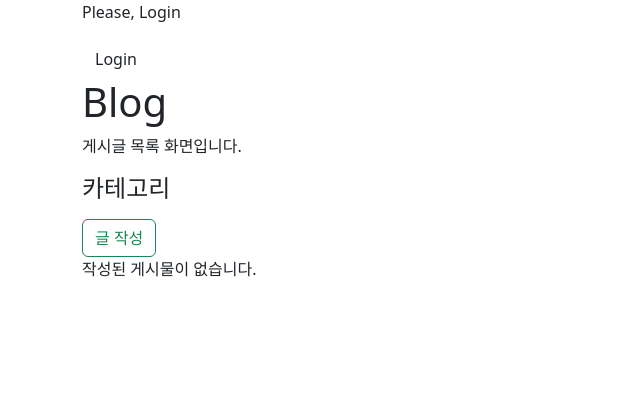
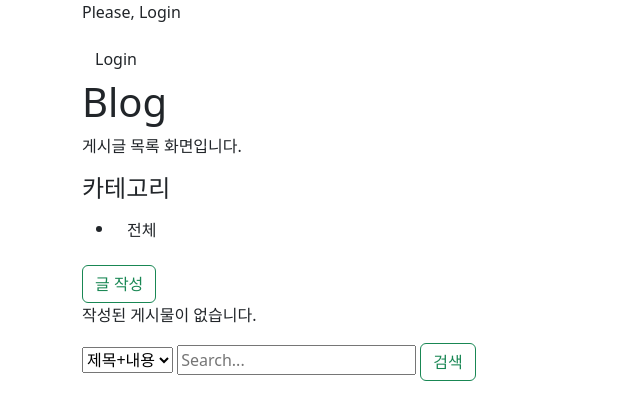
Before and after one commit to bloodsteelrain/Django-techblog, a Django app: page /blog/ in a window 1280 px wide. Shown: the top 420 px of the page, without its empty margins (0-640 px from the left). Run offline with Django 4.2, Linux system fonts and the light colour scheme; data that the repository does not hold is empty.

Commit message:
삭제 페이지 404 에러메세지 추가, 조건에 따른 게시글 검색 기능 추가

```diff
--- a/blog/templates/blog/post_list.html
+++ b/blog/templates/blog/post_list.html
@@ -6,6 +6,9 @@
   <div class="category-menu">
     <h4>카테고리</h4>
     <ul>
+      <li>
+        <a href="{% url 'blog:list' %}" class="btn">전체</a>
+      </li>
       {% for category in categories %}
         <li>
           <a href="{% url 'blog:category' c_name=category.name %}" class="btn">{{ category.name }}</a>
@@ -32,7 +35,7 @@
         <tbody>
           {% for post in posts %}
             <tr>
-              <td>{{ post.pk }}</td>
+              <td>{{ forloop.revcounter }}</td>
               <td>{{ post.category }}</td>
               <td>
                 <a href="{% url 'blog:detail' pk=post.pk %}" class="btn">{{ post.title }}</a>
@@ -48,4 +51,16 @@
     {% endif %}
   </div>
 
+  <form action="{% url 'blog:list' %}" method="get">
+    <select id="search_option" name="search_option">
+      <option value="title+content" selected="selected">제목+내용</option>
+      <option value="title">제목</option>
+      <option value="content">내용</option>
+      <option value="writer">글쓴이</option>
+      <option value="all">전체</option>
+      <option value="tags">태그</option>
+    </select>
+    <input type="text" name="q" id="search" value="{{ query|default_if_none:'' }}" placeholder="Search...">
+    <button class="btn btn-outline-success" type="submit">검색</button>
+  </form>
 {% endblock %}
--- a/blog/views.py
+++ b/blog/views.py
@@ -1,8 +1,9 @@
 from django.shortcuts import render, redirect
 from django.views import View
+from django.db.models import Q
 from django.contrib.auth.mixins import LoginRequiredMixin
 from django.contrib.auth import get_user_model
-from django.http import HttpResponseForbidden
+from django.http import HttpResponseForbidden, Http404
 from .models import Post, Category, Comment, HashTag
 from .forms import PostForm, CommentForm, HashTagForm
 
@@ -13,31 +14,61 @@ from .forms import PostForm, CommentForm, HashTagForm
 class Index(View):
     def get(self, request):
         posts = Post.objects.all().order_by('-created_at')
+        query = request.GET.get('q')
+        search_option = request.GET.get('search_option', 'title+content')
+        if query:
+            if search_option == 'all':
+                posts = Post.objects.filter(
+                    Q(title__icontains=query) |
+                    Q(content__icontains=query) |
+                    Q(writer__username__icontains=query) |
+                    Q(hashtag__name__icontains=query)
+                )
+            elif search_option == 'title+content':
+                posts = Post.objects.filter(
+                    Q(title__icontains=query) | Q(content__icontains=query))
+            elif search_option == 'title':
+                posts = Post.objects.filter(title__icontains=query)
+            elif search_option == 'content':
+                posts = Post.objects.filter(content__icontains=query)
+            elif search_option == 'writer':
+                posts = Post.objects.filter(writer__username__icontains=query)
+            elif search_option == 'tags':
+                posts = Post.objects.filter(hashtag__name__icontains=query)
+            posts = posts.order_by('-created_at')
+        else:
+            posts = Post.objects.all().order_by('-created_at')
+
         context = {
             'title': 'Blog',
             'posts': posts,
             'categories': Category.objects.all(),
+            'query': query,
+            'search_option': search_option,
         }
         return render(request, 'blog/post_list.html', context)
 
 
 class DetailView(View):
     def get(self, request, pk):
-        post = Post.objects.get(pk=pk)
-        comments = Comment.objects.select_related('post').filter(post=post)
-        hashtags = HashTag.objects.select_related('post').filter(post=post)
-        comment_form = CommentForm()
-        hashtag_form = HashTagForm()
+        try:
+            post = Post.objects.get(pk=pk)
+            comments = Comment.objects.select_related('post').filter(post=post)
+            hashtags = HashTag.objects.select_related('post').filter(post=post)
+            comment_form = CommentForm()
+            hashtag_form = HashTagForm()
 
-        context = {
-            'title': 'Blog',
-            'post': post,
-            'comments': comments,
-            'hashtags': hashtags,
-            'comment_form': comment_form,
-            'hashtag_form': hashtag_form,
-        }
-        return render(request, 'blog/post_detail.html', context)
+            context = {
+                'title': 'Blog',
+                'post': post,
+                'comments': comments,
+                'hashtags': hashtags,
+                'comment_form': comment_form,
+                'hashtag_form': hashtag_form,
+            }
+            return render(request, 'blog/post_detail.html', context)
+        except Post.DoesNotExist:
+            raise Http404("존재하지 않는 게시글입니다")
 
 
 class Write(LoginRequiredMixin, View):
```
